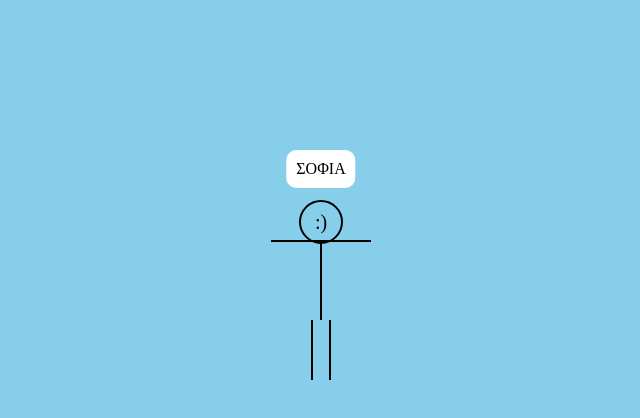
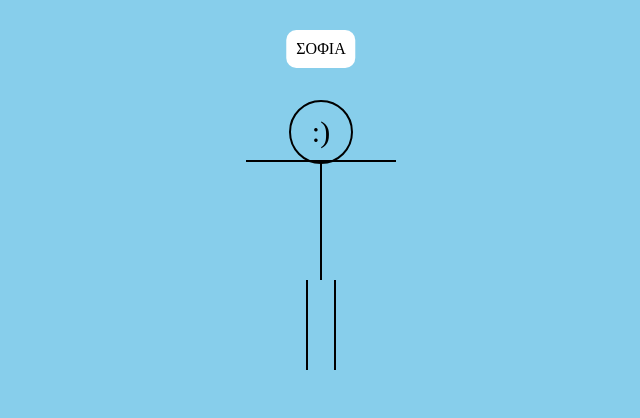
Before and after one commit to MaroM5/sofia, a plain HTML site: page index.html in a window 1280 px wide. Both pictures are taken after a click on the button "Ξεκίνα". Shown: the whole page, without its empty margins (319-959 px from the left). Drawn offline with Linux system fonts and the light colour scheme.

Commit message:
Update styles.css

```diff
--- a/styles.css
+++ b/styles.css
@@ -24,12 +24,12 @@ body {
 #stickmanContainer {
     display: none;
     position: relative;
-    height: 400px;
+    height: 600px; /* Αυξάνουμε το ύψος για το μεγαλύτερο ανθρωπάκι */
 }
 
 #bubble {
     position: absolute;
-    top: -50px;
+    top: -70px;
     left: 50%;
     transform: translateX(-50%);
     background-color: white;
@@ -40,8 +40,8 @@ body {
 
 #stickman {
     position: relative;
-    width: 100px;
-    height: 200px;
+    width: 150px; /* Αυξάνουμε το πλάτος για το μεγαλύτερο ανθρωπάκι */
+    height: 300px; /* Αυξάνουμε το ύψος για το μεγαλύτερο ανθρωπάκι */
     margin: 0 auto;
 }
 
@@ -50,29 +50,29 @@ body {
     top: 0;
     left: 50%;
     transform: translateX(-50%);
-    width: 40px;
-    height: 40px;
+    width: 60px; /* Αυξάνουμε το μέγεθος του κεφαλιού */
+    height: 60px;
     border: 2px solid black;
     border-radius: 50%;
     text-align: center;
-    line-height: 40px;
-    font-size: 20px;
+    line-height: 60px;
+    font-size: 30px;
 }
 
 #body {
     position: absolute;
-    top: 40px;
+    top: 60px;
     left: 50%;
     transform: translateX(-50%);
     width: 2px;
-    height: 80px;
+    height: 120px; /* Αυξάνουμε το ύψος του σώματος */
     background-color: black;
 }
 
 #leftArm, #rightArm {
     position: absolute;
-    top: 40px;
-    width: 50px;
+    top: 60px;
+    width: 75px; /* Αυξάνουμε το μήκος των χεριών */
     height: 2px;
     background-color: black;
 }
@@ -89,9 +89,9 @@ body {
 
 #leftLeg, #rightLeg {
     position: absolute;
-    top: 120px;
+    top: 180px;
     width: 2px;
-    height: 60px;
+    height: 90px; /* Αυξάνουμε το μήκος των ποδιών */
     background-color: black;
 }
 
```
